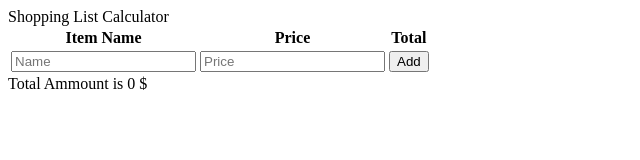
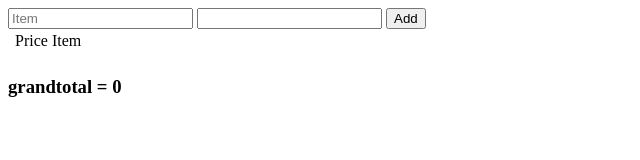
Before and after one commit to acciojob/shopping-cart-ganeshardlkar, a website: page main.html in a window 1280 px wide. Shown: the whole page, without its empty margins (0-640 px from the left). Drawn offline with Linux system fonts and the light colour scheme.

Commit message:
Update main.html

```diff
--- a/main.html
+++ b/main.html
@@ -8,34 +8,19 @@
 
 <body>
 	<!-- the entire body must be written by student -->
-	<header id="heading">
-		Shopping List Calculator
-	</header>
-	<main onload="render()">
-		<table id="table1">
-            <thead>
-			    <tr>
-			    	<th>Item Name</th>
-			    	<!-- <th>Quantity</th> -->
-			    	<th>Price</th>
-			    	<th>Total</th>
-			    </tr>
-            </thead>
-            <tbody id="add-rows">
-                <tr>
-                    <form id="myinputs">
-                        <td><input type="text" id="item-name-input" placeholder="Name"></td>
-                        <!-- <td><input type="text" id="item-qty-input" placeholder="Qty"></td> -->
-                        <td><input type="number" id="item-price-input" placeholder="Price"></td>
-                    </form>
-                    <td>
-                        <button id="add" onclick="addData()">Add</button>
-                    </td>
-                </tr>
-            </tbody>
-        </table>
-        <div id="total">Total Ammount is <span id="price-change">0</span> $</div>
-    </main>
+	<input type="text" id="item-name-input" placeholder="Item"/>
+	<input id="item-price-input"/>
+	<button id="add">Add</button>
+	<table id="table">
+		<th>
+			<td id=”price”>Price</td>
+			<td id=”item”>Item</td>
+		</th>
+		<tr>
+			<td></td>
+		</tr>
+	</table>
+	<h3 id=”total”>grandtotal = 0</h3>
     <script type="text/javascript" src="./script.js">
 </script>
 
```
